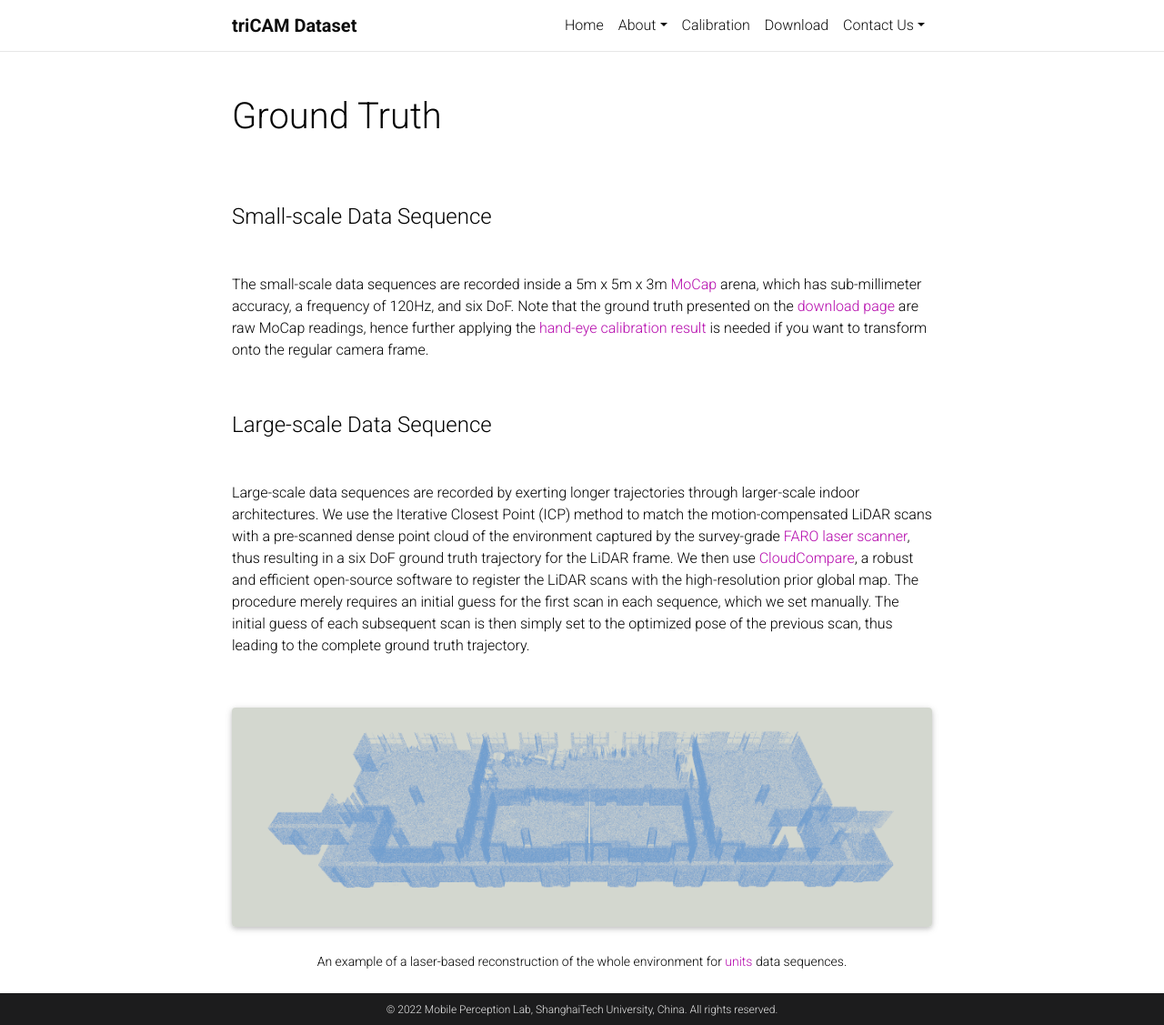
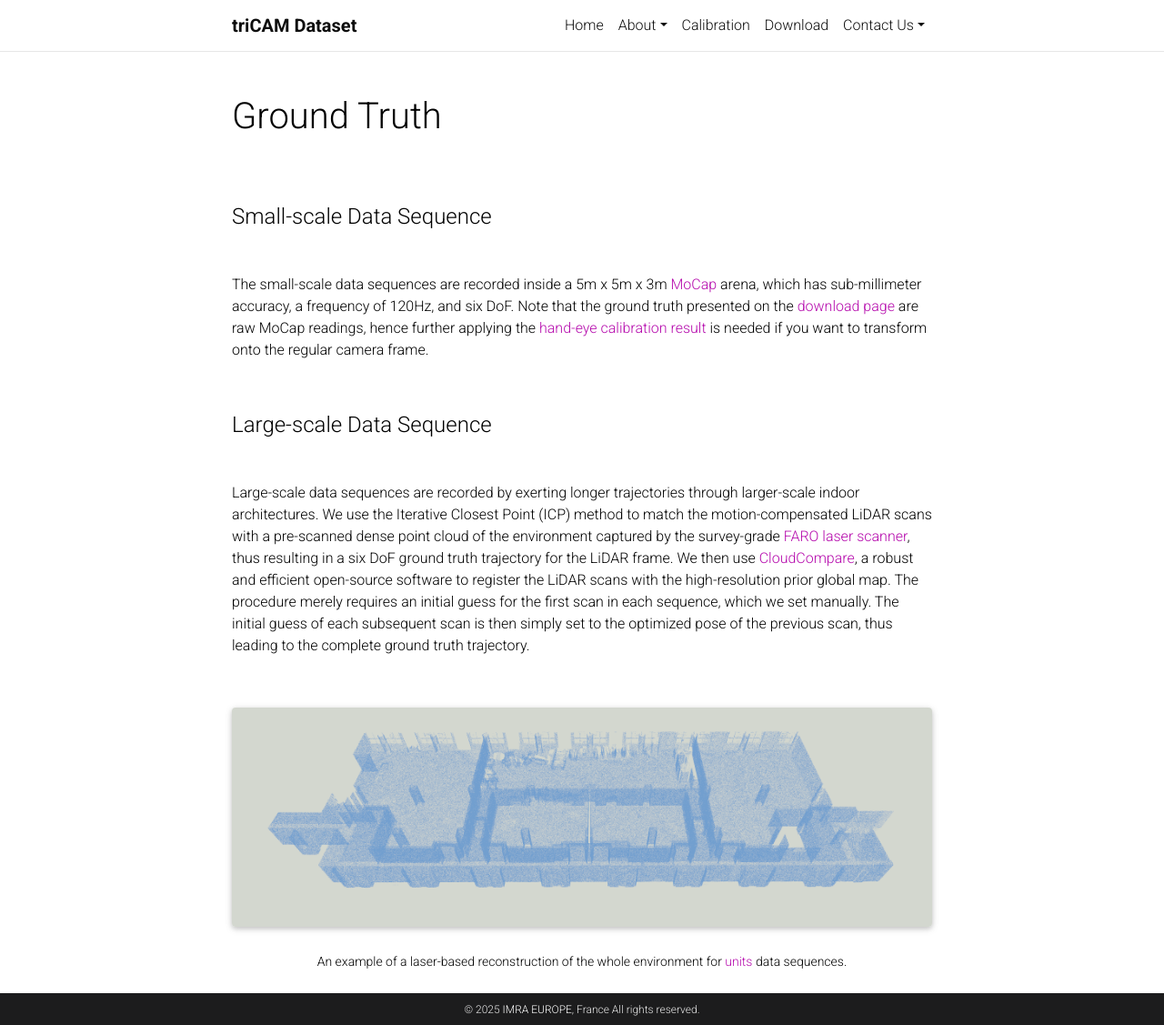
Before and after one commit to anikesadia/triCam-dataset, a Jekyll site: the page about/ground_truth/index.html, which Jekyll copies as it is, in a window 1280 px wide and 1127 px high. Shown: the whole window at 91% size. Built offline with Jekyll 4.4.1, drawn with Linux system fonts in a browser that asks for light colours; comment, search, counter and statistics services are not loaded; a style sheet for code colours, icons or effects is not loaded.

Commit message:
Update index.html

```diff
--- a/about/ground_truth/index.html
+++ b/about/ground_truth/index.html
@@ -86,7 +86,7 @@
       <!-- Nav Bar -->
       <nav id="navbar" class="navbar navbar-light navbar-expand-sm fixed-top">
         <div class="container">
-          <a class="navbar-brand title font-weight-lighter" href="http://localhost:4000/triCam-dataset/"><span class="font-weight-bold">triCAM Dataset</span>   </a>
+          <a class="navbar-brand title font-weight-lighter" href="/triCam-dataset/index.html"><span class="font-weight-bold">triCAM Dataset</span>   </a>
           <!-- Navbar Toggle -->
           <button class="navbar-toggler collapsed ml-auto" type="button" data-toggle="collapse" data-target="#navbarNav" aria-controls="navbarNav" aria-expanded="false" aria-label="Toggle navigation">
             <span class="sr-only">Toggle navigation</span>
@@ -198,11 +198,10 @@ An example of a laser-based reconstruction of the whole environment for <a href=
 
     <!-- Footer -->
     <footer class="fixed-bottom">
-      <div class="container mt-0" style="width:100%;text-align:center;">
-        © 2022 Mobile Perception Lab, ShanghaiTech University, China. All rights reserved.
-      </div>
+        <div class="container mt-0" style="width:100%;text-align:center;">
+            © 2025 <a  id="footer_name" href="https://www.imra.eu/" title="IMRA EUROPE" target="_blank"rel="noopener noreferrer">IMRA EUROPE</a>, France All rights reserved.
+        </div>
     </footer>
-
     <!-- JavaScripts -->
     <!-- jQuery -->
   <script src="https://cdn.jsdelivr.net/npm/jquery@3.6.0/dist/jquery.min.js" integrity="sha256-/xUj+3OJU5yExlq6GSYGSHk7tPXikynS7ogEvDej/m4=" crossorigin="anonymous"></script>
```
